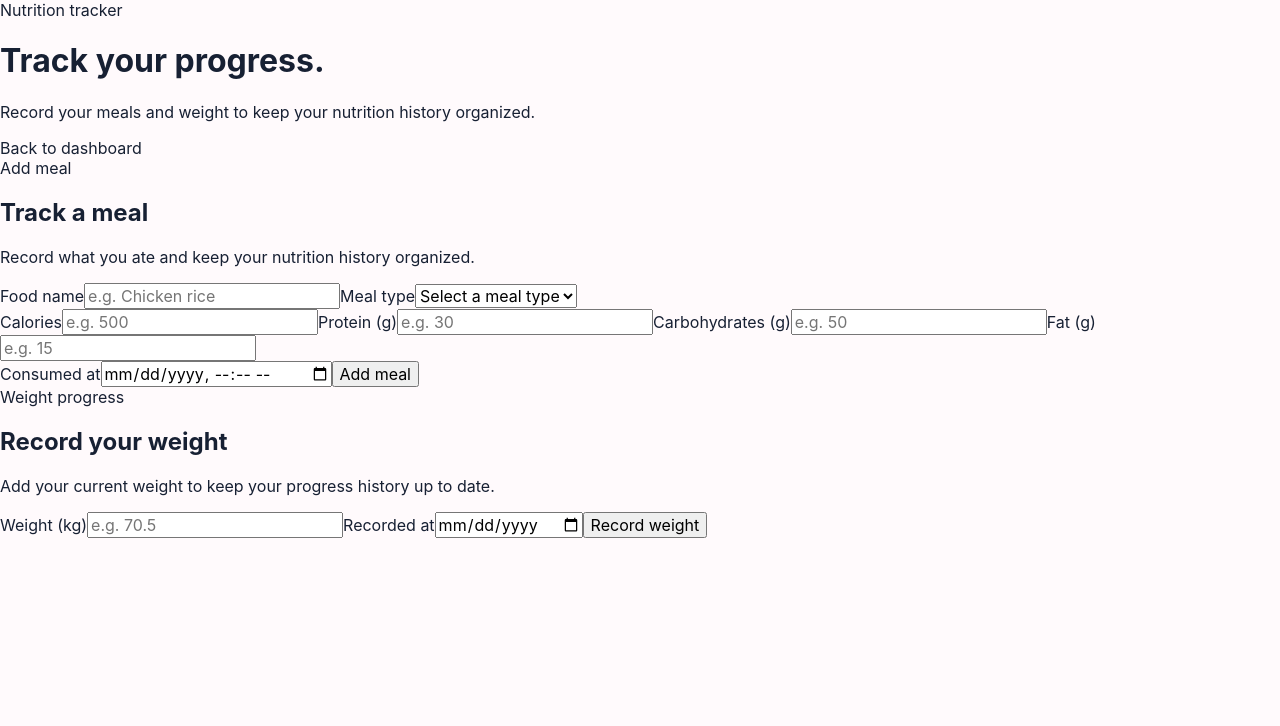
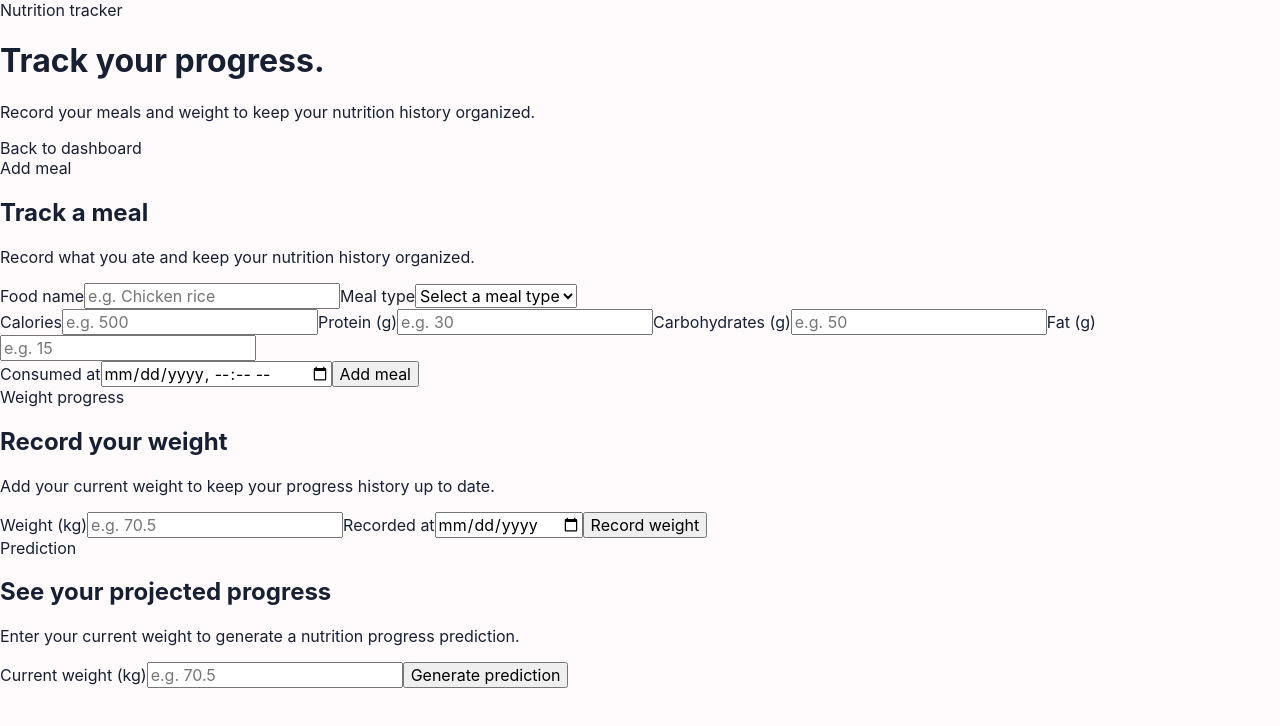
Before and after one commit to bagasuy/dietly-frontend, a React (Vite) app: page /tracker in a window 1280 px wide. Shown: the top 726 px of the page. Built offline with nearby package versions, Linux system fonts and the light colour scheme; no server answers; sample sign-in values are in the browser's storage.

Commit message:
feat: add prediction flow

```diff
--- /dev/null
+++ b/src/components/tracker/PredictionForm.jsx
@@ -0,0 +1,98 @@
+import { useState } from "react"
+
+import { createPrediction } from "../../services/prediction"
+
+function PredictionForm() {
+  const [weight, setWeight] = useState("")
+  const [prediction, setPrediction] = useState(null)
+  const [isLoading, setIsLoading] = useState(false)
+  const [error, setError] = useState("")
+
+  async function handleSubmit(event) {
+    event.preventDefault()
+
+    setPrediction(null)
+    setError("")
+    setIsLoading(true)
+
+    try {
+      const token = localStorage.getItem("dietly_token")
+
+      if (!token) {
+        throw new Error("Authentication token not found.")
+      }
+
+      const data = await createPrediction(token, Number(weight))
+
+      setPrediction(data)
+      setWeight("")
+    } catch (err) {
+      const message =
+        err.response?.data?.detail ||
+        err.response?.data?.message ||
+        "Failed to generate prediction."
+
+      setError(message)
+    } finally {
+      setIsLoading(false)
+    }
+  }
+
+  return (
+    <section className="tracker-section">
+      <div className="tracker-section-heading">
+        <span>Prediction</span>
+        <h2>See your projected progress</h2>
+        <p>
+          Enter your current weight to generate a nutrition progress
+          prediction.
+        </p>
+      </div>
+
+      <form className="tracker-form" onSubmit={handleSubmit}>
+        <label>
+          Current weight (kg)
+          <input
+            type="number"
+            value={weight}
+            onChange={(event) => setWeight(event.target.value)}
+            min="0"
+            step="0.1"
+            placeholder="e.g. 70.5"
+            required
+          />
+        </label>
+
+        {error && <p className="auth-error">{error}</p>}
+
+        <button
+          type="submit"
+          className="button button-primary"
+          disabled={isLoading}
+        >
+          {isLoading ? "Generating..." : "Generate prediction"}
+        </button>
+      </form>
+
+      {prediction && (
+        <div className="prediction-result">
+          <span>Prediction result</span>
+
+          <strong>
+            {prediction.predicted_weight} kg
+          </strong>
+
+          <p>
+            Predicted change: {prediction.predicted_change}
+          </p>
+
+          <small>
+            Prediction date: {prediction.prediction_date}
+          </small>
+        </div>
+      )}
+    </section>
+  )
+}
+
+export default PredictionForm
--- a/src/pages/Tracker.jsx
+++ b/src/pages/Tracker.jsx
@@ -1,6 +1,7 @@
 import { Link } from "react-router-dom"
 
 import MealForm from "../components/tracker/MealForm"
+import PredictionForm from "../components/tracker/PredictionForm"
 import WeightForm from "../components/tracker/WeightForm"
 
 function Tracker() {
@@ -27,6 +28,7 @@ function Tracker() {
         <div className="tracker-grid">
           <MealForm />
           <WeightForm />
+          <PredictionForm />
         </div>
       </div>
     </main>
```
